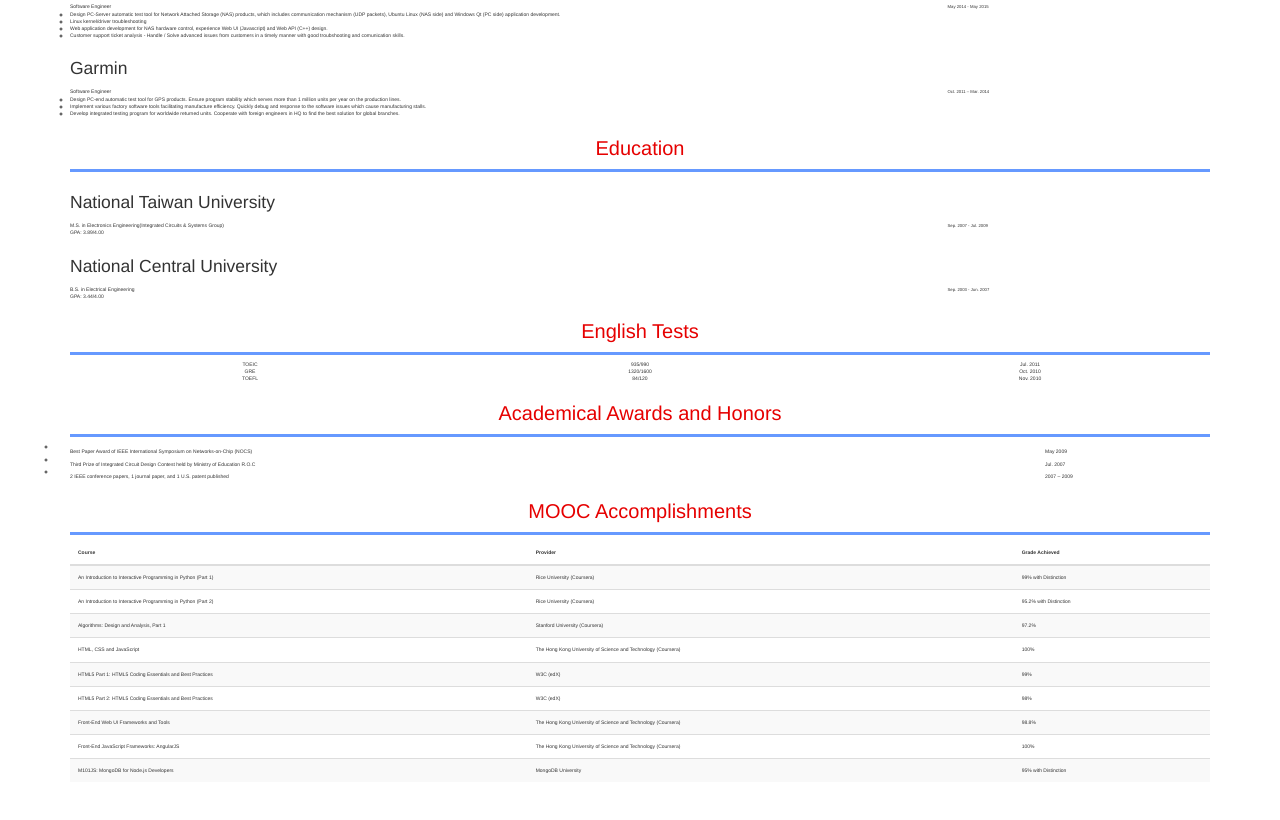
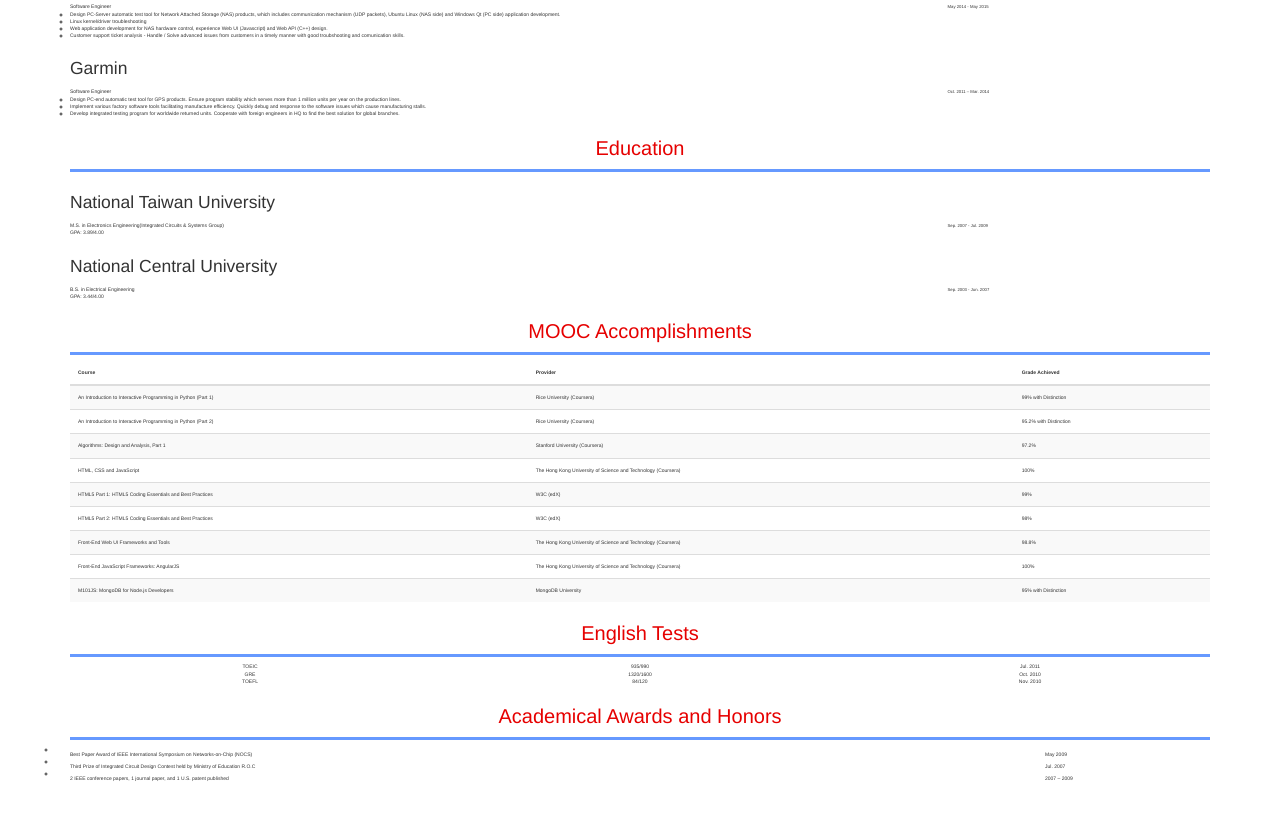
Before and after one commit to SHLo/resume, a website: page index.html in a window 1280 px wide. Shown: the part 348-1168 px from the top of the page. Drawn offline with nearby package versions, Linux system fonts and the light colour scheme.

Commit message:
adjust the place of MOOC section

```diff
--- a/index.html
+++ b/index.html
@@ -145,45 +145,6 @@
                 </div>
             </article>
         </section>
-        <section>
-            <h2 class="text-center">English Tests</h2>
-            <hr>
-            <ul class="text-center">
-                <li class="row">
-                    <div class="col-xs-4">TOEIC</div>
-                    <div class="col-xs-4">935/990</div>
-                    <div class="col-xs-4">Jul. 2011</div>
-                </li>
-                <li class="row">
-                    <div class="col-xs-4">GRE</div>
-                    <div class="col-xs-4">1320/1600</div>
-                    <div class="col-xs-4">Oct. 2010</div>
-                </li>
-                <li class="row">
-                    <div class="col-xs-4">TOEFL</div>
-                    <div class="col-xs-4">84/120</div>
-                    <div class="col-xs-4">Nov. 2010</div>
-                </li>
-            </ul>
-        </section>
-        <section>
-            <h2 class="text-center">Academical Awards and Honors</h2>
-            <hr>
-            <ul class="list-circle">
-                <li class="row">
-                    <div class="col-xs-10">Best Paper Award of IEEE International Symposium on Networks-on-Chip (NOCS)</div>
-                    <div class="col-xs-2">May 2009</div>
-                </li>
-                <li class="row">
-                    <div class="col-xs-10">Third Prize of Integrated Circuit Design Contest held by Ministry of Education R.O.C</div>
-                    <div class="col-xs-2">Jul. 2007</div>
-                </li>
-                <li class="row">
-                    <div class="col-xs-10">2 IEEE conference papers, 1 journal paper, and 1 U.S. patent published</div>
-                    <div class="col-xs-2">2007 – 2009</div>
-                </li>
-            </ul>
-        </section>
         <section id="mooc">
            <h2 class="text-center">MOOC Accomplishments</h2>
             <hr>
@@ -243,121 +204,47 @@
                     </tr>
                 </tbody>
             </table>
-            <!-- <div class="text-center">
-                <header class="row">
-                    <h3 class="col-xs-4">
-                        Course
-                    </h3>
-                    <h3 class="col-xs-4">
-                        Provider
-                    </h3>
-                    <h3 class="col-xs-4">
-                        Grade Achieved
-                    </h3>
-                </header>
-                <ul>
+        </section>
+        <section>
+            <h2 class="text-center">English Tests</h2>
+            <hr>
+            <ul class="text-center">
                 <li class="row">
-                        <div class="col-xs-4">
-                            An Introduction to Interactive Programming in Python (Part 1)
-                        </div>
-                        <div class="col-xs-4">
-                            Rice University (Coursera)
-                        </div>
-                        <div class="col-xs-4">
-                            99% with Distinction
-                        </div>
+                    <div class="col-xs-4">TOEIC</div>
+                    <div class="col-xs-4">935/990</div>
+                    <div class="col-xs-4">Jul. 2011</div>
                 </li>
                 <li class="row">
-                        <div class="col-xs-4">
-                            An Introduction to Interactive Programming in Python (Part 2)
-                        </div>
-                        <div class="col-xs-4">
-                            Rice University (Coursera)
-                        </div>
-                        <div class="col-xs-4">
-                            95.2% with Distinction
-                        </div>
+                    <div class="col-xs-4">GRE</div>
+                    <div class="col-xs-4">1320/1600</div>
+                    <div class="col-xs-4">Oct. 2010</div>
                 </li>
                 <li class="row">
-                        <div class="col-xs-4">
-                            Algorithms: Design and Analysis, Part 1
-                        </div>
-                        <div class="col-xs-4">
-                            Stanford University (Coursera)
-                        </div>
-                        <div class="col-xs-4">
-                            97.2%
-                        </div>
+                    <div class="col-xs-4">TOEFL</div>
+                    <div class="col-xs-4">84/120</div>
+                    <div class="col-xs-4">Nov. 2010</div>
+                </li>
+            </ul>
+        </section>
+        <section>
+            <h2 class="text-center">Academical Awards and Honors</h2>
+            <hr>
+            <ul class="list-circle">
+                <li class="row">
+                    <div class="col-xs-10">Best Paper Award of IEEE International Symposium on Networks-on-Chip (NOCS)</div>
+                    <div class="col-xs-2">May 2009</div>
                 </li>
                 <li class="row">
-                        <div class="col-xs-4">
-                            HTML, CSS and JavaScript
-                        </div>
-                        <div class="col-xs-4">
-                            The Hong Kong University of Science and Technology (Coursera)
-                        </div>
-                        <div class="col-xs-4">
-                            100%
-                        </div>
+                    <div class="col-xs-10">Third Prize of Integrated Circuit Design Contest held by Ministry of Education R.O.C</div>
+                    <div class="col-xs-2">Jul. 2007</div>
                 </li>
                 <li class="row">
-                        <div class="col-xs-4">
-                            HTML5 Part 1: HTML5 Coding Essentials and Best Practices
-                        </div>
-                        <div class="col-xs-4">
-                            W3C (edX)
-                        </div>
-                        <div class="col-xs-4">
-                            99%
-                        </div>
-                    </li>
-                    <li class="row">
-                        <div class="col-xs-4">
-                            HTML5 Part 2: HTML5 Coding Essentials and Best Practices
-                        </div>
-                        <div class="col-xs-4">
-                            W3C (edX)
-                        </div>
-                        <div class="col-xs-4">
-                            98%
-                        </div>
-                    </li>
-                    <li class="row">
-                        <div class="col-xs-4">
-                            Front-End Web UI Frameworks and Tools
-                        </div>
-                        <div class="col-xs-4">
-                            The Hong Kong University of Science and Technology (Coursera)
-                        </div>
-                        <div class="col-xs-4">
-                            98.8%
-                        </div>
-                    </li>
-                    <li class="row">
-                        <div class="col-xs-4">
-                            Front-End JavaScript Frameworks: AngularJS
-                        </div>
-                        <div class="col-xs-4">
-                            The Hong Kong University of Science and Technology (Coursera)
-                        </div>
-                        <div class="col-xs-4">
-                            100%
-                        </div>
-                    </li>
-                    <li class="row">
-                        <div class="col-xs-4">
-                            M101JS: MongoDB for Node.js Developers
-                        </div>
-                        <div class="col-xs-4">
-                            MongoDB University
-                        </div>
-                        <div class="col-xs-4">
-                            95% with Distinction
-                        </div>
+                    <div class="col-xs-10">2 IEEE conference papers, 1 journal paper, and 1 U.S. patent published</div>
+                    <div class="col-xs-2">2007 – 2009</div>
                 </li>
             </ul>
-            </div> -->
         </section>
+
     </main>
 </body>
 </html>
```
Lines whose indentation alone changed are shown as unchanged.
